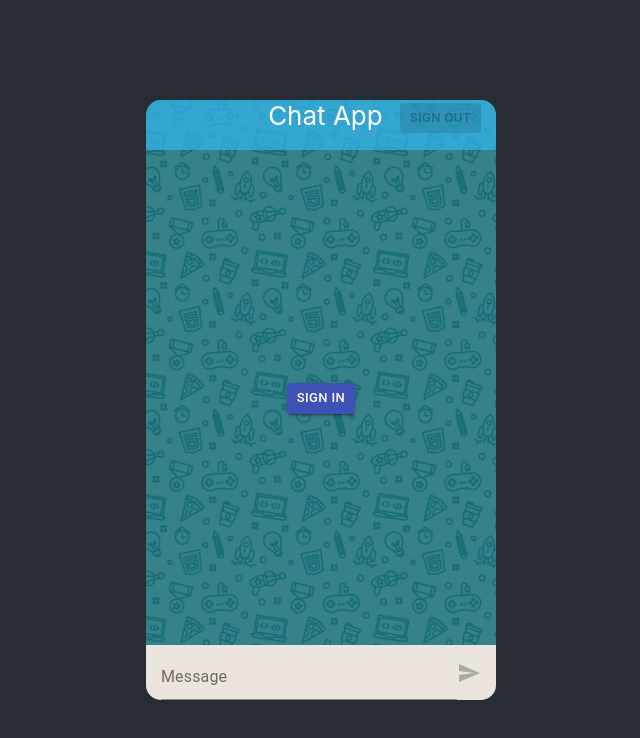
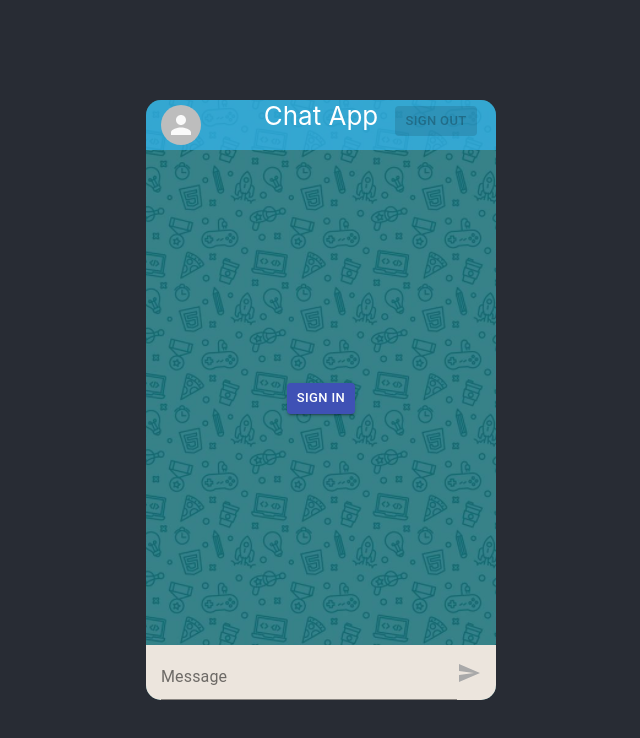
Before and after one commit to TeacHKal/webapp-react-ts, a React (Create React App) app: page / in a window 1280 px wide. Shown: the top 738 px of the page, without its empty margins (319-959 px from the left). Built offline with nearby package versions, Linux system fonts and the light colour scheme; no server answers.

Commit message:
avatar header impl

```diff
--- a/src/components/chatapp/components/chatHeader/index.scss
+++ b/src/components/chatapp/components/chatHeader/index.scss
@@ -16,7 +16,12 @@
     opacity: 100%;
   }
 
-  &_empty, &options {
+  &_empty {
+    width: 90px;
+    align-self: center;
+  }
+  &_options {
+    padding: 3px 0 0 0;
     width: 90px;
   }
 
--- a/src/components/chatapp/components/chatHeader/index.tsx
+++ b/src/components/chatapp/components/chatHeader/index.tsx
@@ -1,12 +1,16 @@
 import React from 'react';
+import firebase from "../../../../modules/firebase";
 import "./index.scss";
 import { SignOut } from "../signOut";
+import {Avatar} from "../../../avatar";
 
 export const ChatHeader: React.FC = () => {
-
+    const user = firebase.getUser();
+    console.log('USER', user);
+    const photoUrl = user ? user.photoURL : '';
     return(
             <div className={'chatHeader_con'}>
-                <div className={'chatHeader_empty'}></div>
+                <div className={'chatHeader_empty'}><Avatar url={photoUrl}/></div>
                 <div className={'chatHeader_title'}>Chat App</div>
                 <div className={'chatHeader_options'}>{<SignOut/>}</div>
             </div>
```
